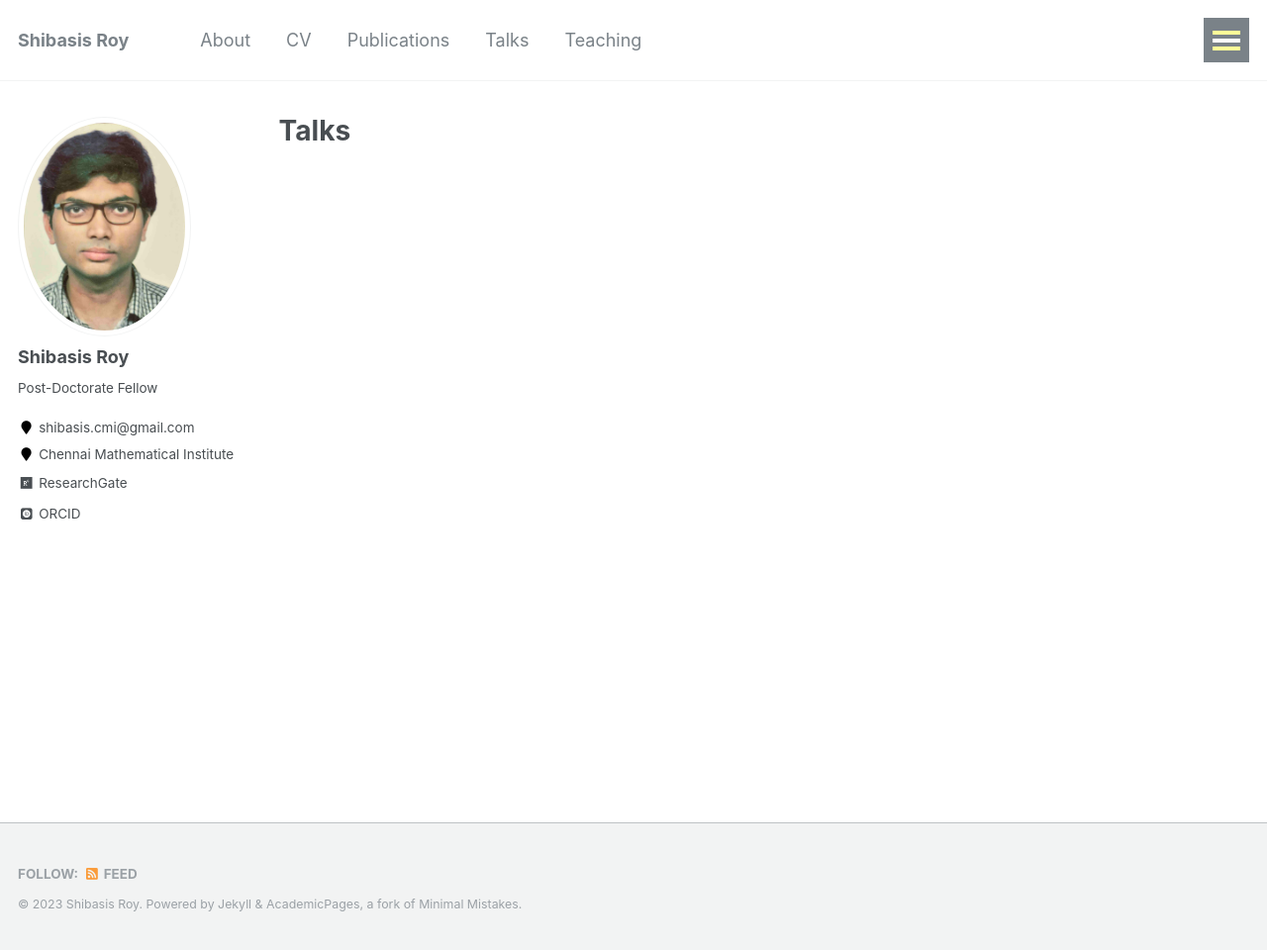
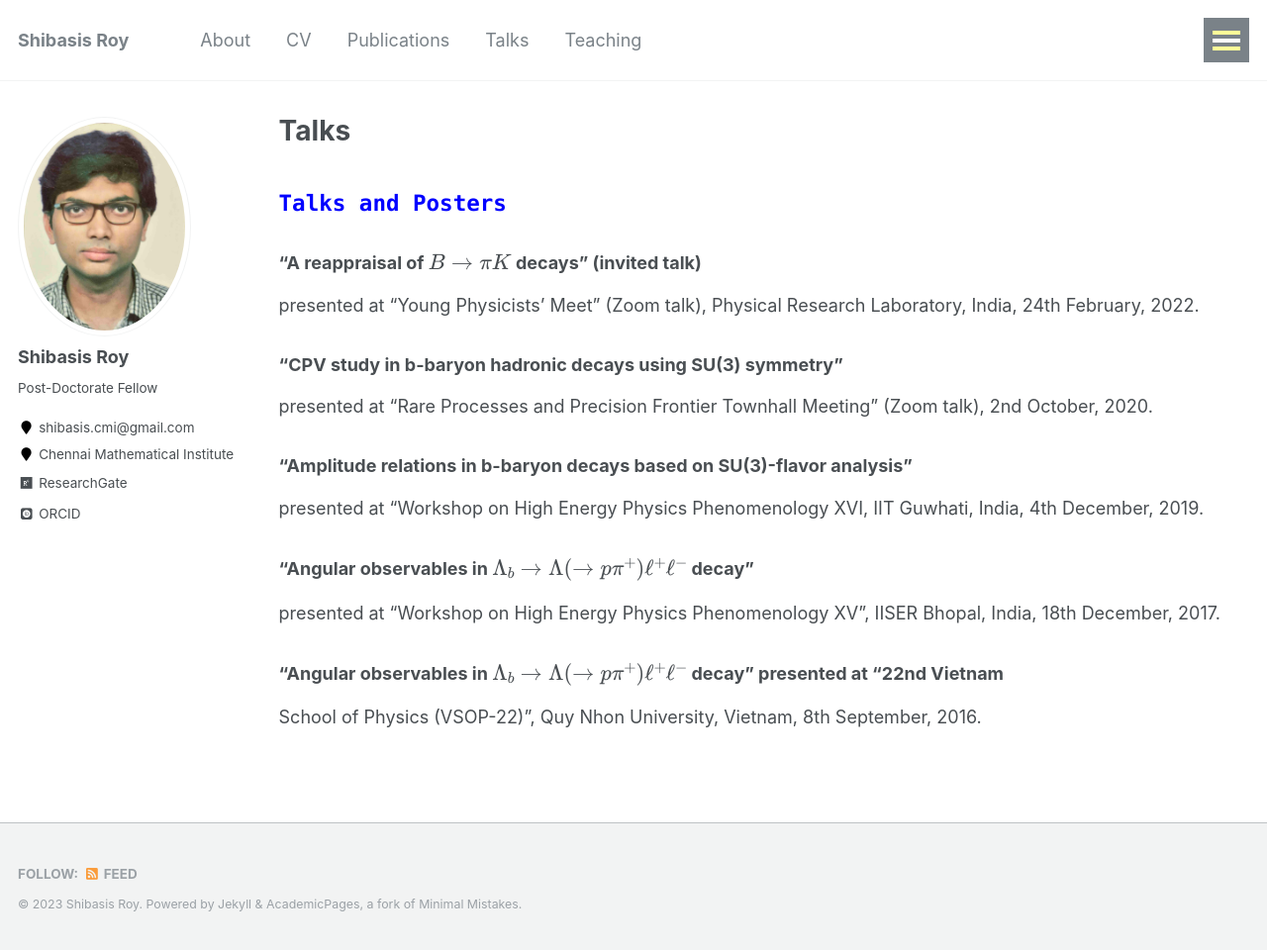
Before and after one commit to shibasisr/shibasisr.github.io, a Jekyll site: the page built from _pages/talks.md, in a window 1280 px wide and 960 px high. Shown: the whole window at 99% size. Built offline with Jekyll 4.4.1, drawn with Linux system fonts in a browser that asks for light colours; some web fonts are replaced; a script bundle is joined from its source files by our own code; library files that are not in the unit come from our copies; formulas are drawn with MathJax 3.

Commit message:
Update talks.md

```diff
--- a/_pages/talks.md
+++ b/_pages/talks.md
@@ -4,3 +4,21 @@ title: "Talks"
 permalink: talks/
 author_profile: true
 ---
+
+## <code style="color : Blue">Talks and Posters</code>
+
+### “A reappraisal of $B \to \pi K$ decays” (invited talk)
+presented at “Young Physicists’ Meet” (Zoom talk), Physical Research Laboratory, India, 24th February, 2022.
+
+### “CPV study in b-baryon hadronic decays using SU(3) symmetry”
+presented at “Rare Processes and Precision Frontier Townhall Meeting” (Zoom talk), 2nd October, 2020.
+
+### “Amplitude relations in b-baryon decays based on SU(3)-flavor analysis”
+presented at “Workshop on High Energy Physics Phenomenology XVI, IIT Guwhati,
+India, 4th December, 2019.
+
+### “Angular observables in $\Lambda_{b} \to \Lambda(\to p \pi^{+}) \ell^{+} \ell^{-}$ decay”
+presented at “Workshop on High Energy Physics Phenomenology XV”, IISER Bhopal, India, 18th December, 2017.
+
+### “Angular observables in $\Lambda_{b} \to \Lambda(\to p \pi^{+}) \ell^{+} \ell^{-}$ decay” presented at “22nd Vietnam
+School of Physics (VSOP-22)”, Quy Nhon University, Vietnam, 8th September, 2016.
```
